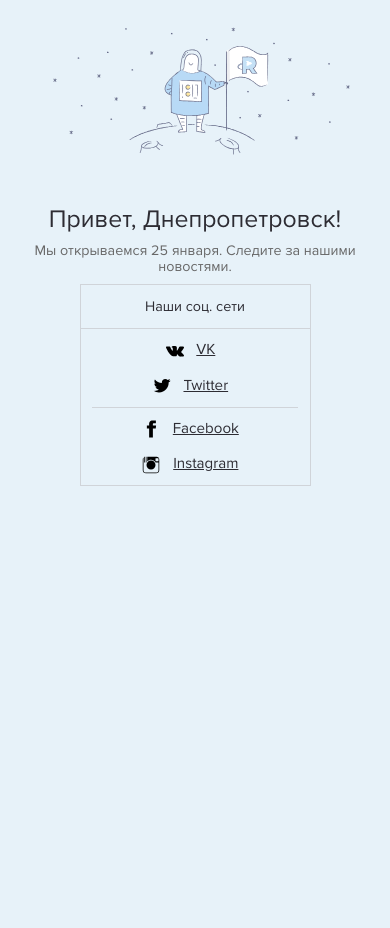
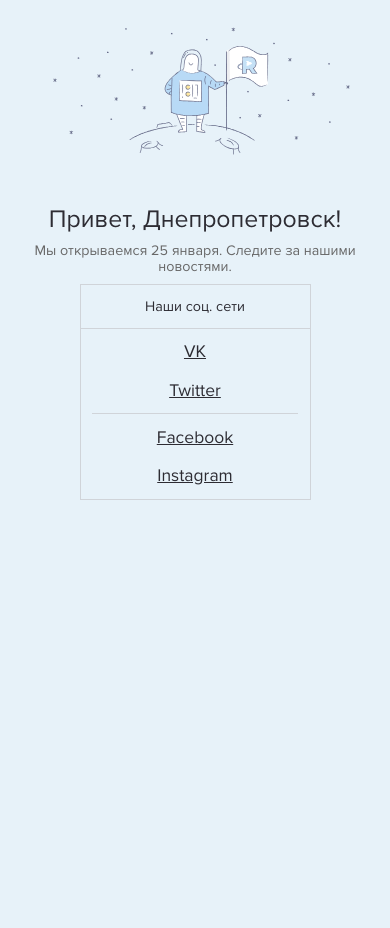
Before and after one commit to RogerMontana/tornado-peewee-example, a Python web app: template ocean-server/templates/index.html in a window 390 px wide. Run offline with Jinja, Linux system fonts and the light colour scheme; the template is opened without the code that fills it, so the values that code supplies are empty; some libraries are stand-ins or nearby versions.

Commit message:
font size changed

```diff
--- a/ocean-server/static/css/style.css
+++ b/ocean-server/static/css/style.css
@@ -63,8 +63,8 @@ h4{
   margin-left: 5%;
 }
 .table img{
-  width:18px;
-  height: 18px;
+  width:15px;
+  height: 15px;
   position: relative;
   right: 4%;
   transition: .25s right ease-in-out;
@@ -89,8 +89,11 @@ a{
     width: 70%;
     margin: 0 15%;
   }
+  .table img{
+    display: none;
+  }
   a{
-    font-size: 1.08em;
+    font-size: 1.25em;
   }
   .table div{
     text-align: center;
```
